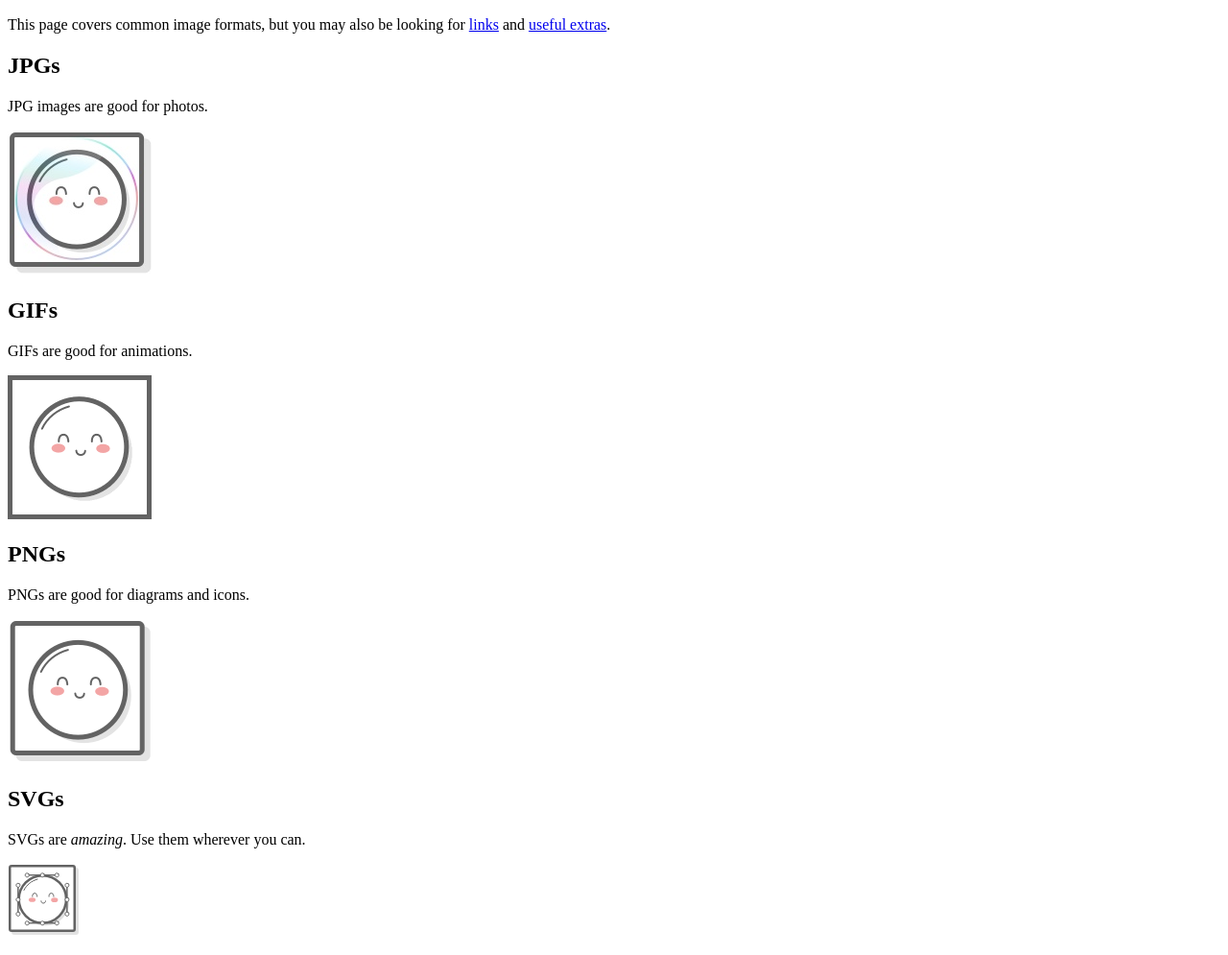
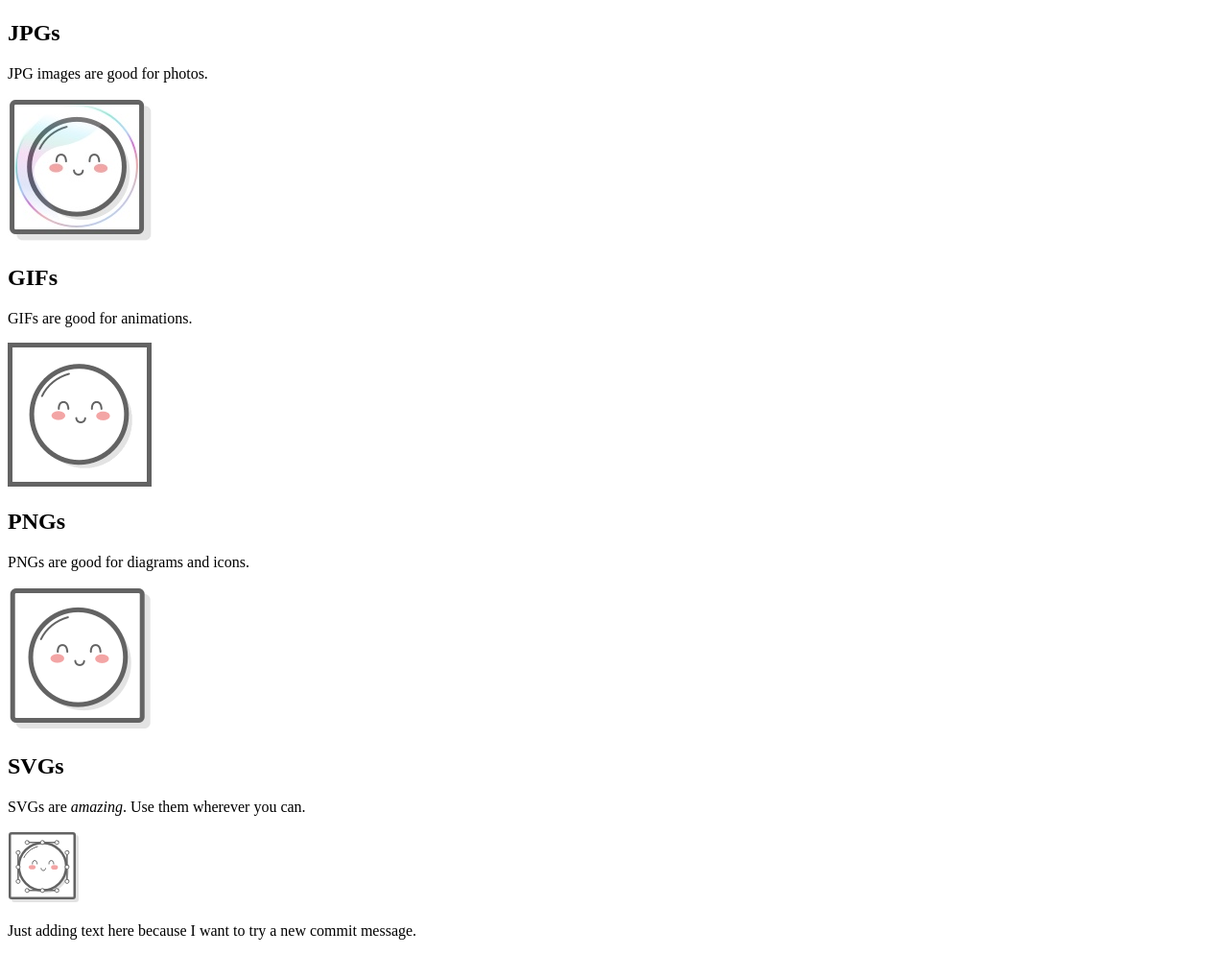
Before and after one commit to StefStefMoot/Odin-Links-and-Images, a plain HTML site: page index.html in a window 1280 px wide. Shown: the part 1004-1999 px from the top of the page at 96% size. Drawn offline with Linux system fonts and the light colour scheme.

Commit message:
Practicing longform
I want to try to limit this to 72 characters, but unsure
of where that is so I ended it there.

```diff
--- a/index.html
+++ b/index.html
@@ -19,9 +19,6 @@
 <body>
 <img src="https://www.theodinproject.com/mstile-310x310.png" alt="The Odin Project Logo">
 
-<p>This page covers common image formats, but you may also be looking for <a
-    href='links.html'>links</a> and <a href='misc/extras.html'>useful
-    extras</a>.</p>
 
  <h2>JPGs</h2>
 
@@ -49,4 +46,6 @@
 
 <img src='images/mochi.svg'/>
 
+<p> Just adding text here because I want to try a new commit message.</p>
+
 </html>
```
